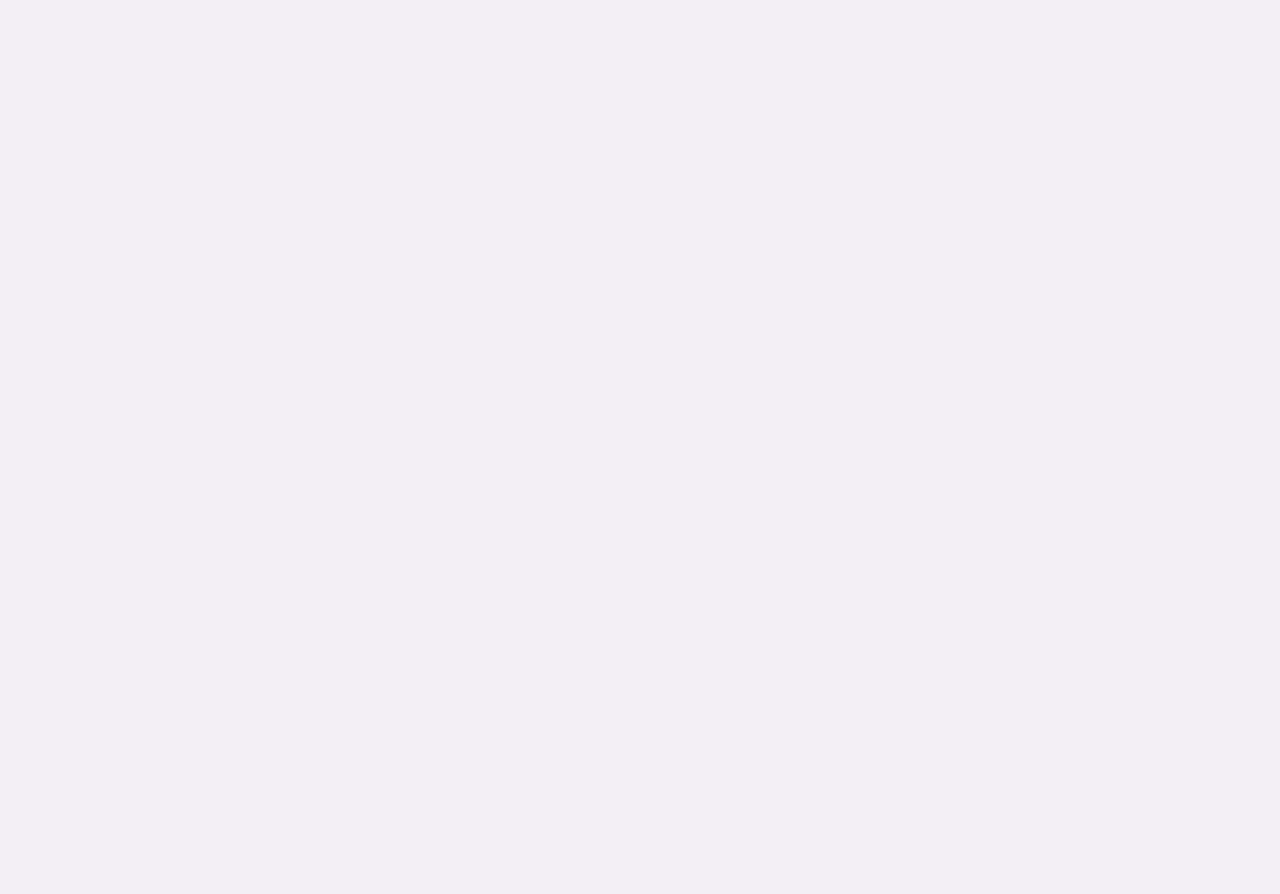
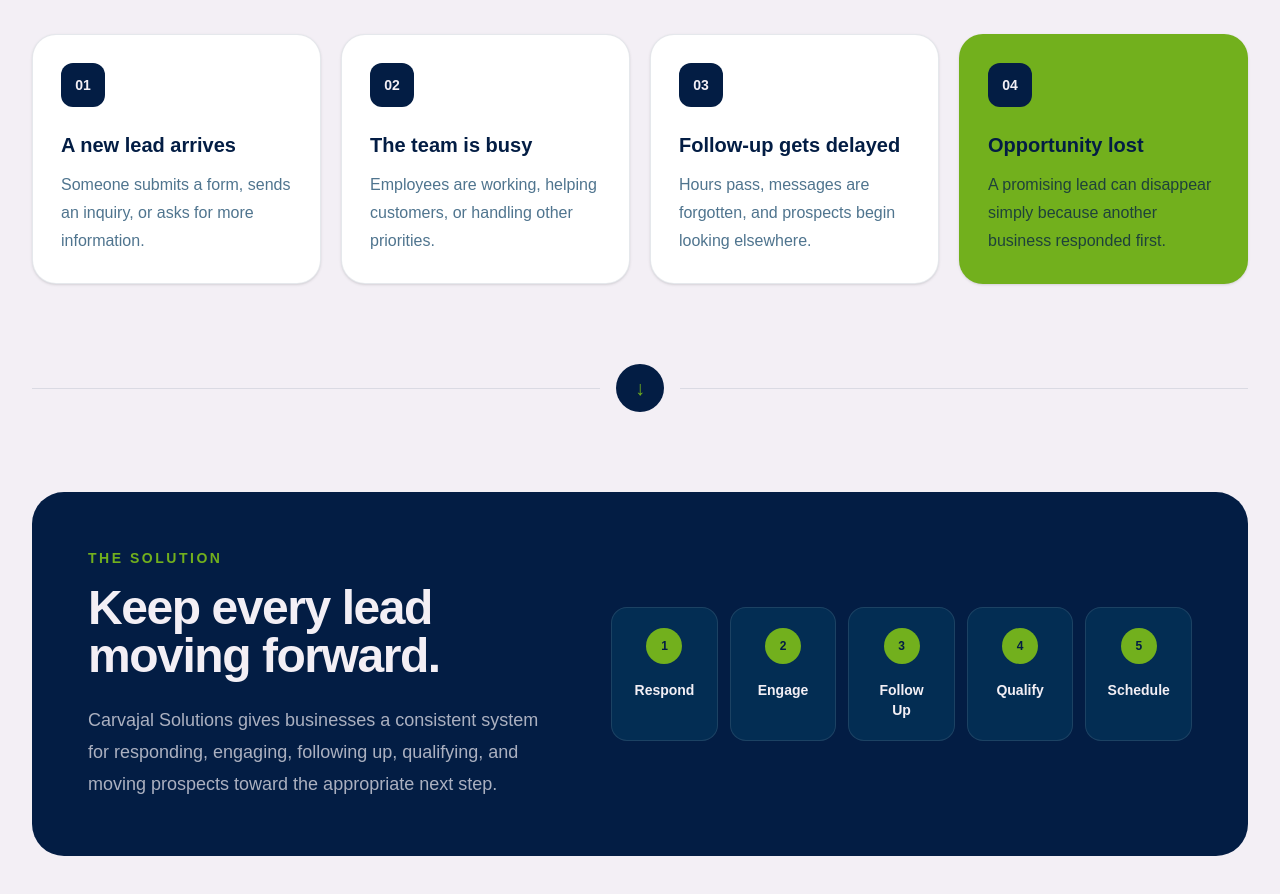
Before and after one commit to zmagnaye/Carvajal-Solutions, a Next.js app: page / in a window 1280 px wide. Shown: the part 1480-2374 px from the top of the page. Before the commit the page ends 1070 px from the top, so only its background shows below. Built offline with nearby package versions, Linux system fonts and the light colour scheme.

Commit message:
feat: add problem and solution section

```diff
--- a/app/page.tsx
+++ b/app/page.tsx
@@ -199,6 +199,142 @@ export default function Home() {
           </div>
         </div>
       </section>
+
+            <section className="bg-(--cs-off-white) text-(--cs-navy)">
+        <div className="mx-auto max-w-7xl px-6 py-24 lg:px-8 lg:py-32">
+          <div className="mx-auto max-w-3xl text-center">
+            <p className="text-sm font-bold tracking-[0.18em] text-(--cs-green-dark)">
+              THE PROBLEM
+            </p>
+
+            <h2 className="mt-4 text-4xl font-bold tracking-[-0.03em] sm:text-5xl">
+              Leads are valuable.
+              <br />
+              Slow follow-up is expensive.
+            </h2>
+
+            <p className="mt-6 text-lg leading-8 text-(--cs-blue)/75">
+              Businesses work hard to generate new inquiries, but opportunities
+              are often lost when responses are slow, follow-up is inconsistent,
+              or busy teams simply do not have time to keep every conversation
+              moving.
+            </p>
+          </div>
+
+          <div className="mt-16 grid gap-5 md:grid-cols-2 lg:grid-cols-4">
+            <div className="rounded-3xl border border-(--cs-navy)/10 bg-white p-7 shadow-sm">
+              <div className="flex h-11 w-11 items-center justify-center rounded-xl bg-(--cs-navy) text-sm font-black text-(--cs-off-white)">
+                01
+              </div>
+
+              <h3 className="mt-6 text-xl font-bold">
+                A new lead arrives
+              </h3>
+
+              <p className="mt-3 leading-7 text-(--cs-blue)/70">
+                Someone submits a form, sends an inquiry, or asks for more
+                information.
+              </p>
+            </div>
+
+            <div className="rounded-3xl border border-(--cs-navy)/10 bg-white p-7 shadow-sm">
+              <div className="flex h-11 w-11 items-center justify-center rounded-xl bg-(--cs-navy) text-sm font-black text-(--cs-off-white)">
+                02
+              </div>
+
+              <h3 className="mt-6 text-xl font-bold">
+                The team is busy
+              </h3>
+
+              <p className="mt-3 leading-7 text-(--cs-blue)/70">
+                Employees are working, helping customers, or handling other
+                priorities.
+              </p>
+            </div>
+
+            <div className="rounded-3xl border border-(--cs-navy)/10 bg-white p-7 shadow-sm">
+              <div className="flex h-11 w-11 items-center justify-center rounded-xl bg-(--cs-navy) text-sm font-black text-(--cs-off-white)">
+                03
+              </div>
+
+              <h3 className="mt-6 text-xl font-bold">
+                Follow-up gets delayed
+              </h3>
+
+              <p className="mt-3 leading-7 text-(--cs-blue)/70">
+                Hours pass, messages are forgotten, and prospects begin looking
+                elsewhere.
+              </p>
+            </div>
+
+            <div className="rounded-3xl border border-(--cs-green)/30 bg-(--cs-green) p-7 shadow-sm">
+              <div className="flex h-11 w-11 items-center justify-center rounded-xl bg-(--cs-navy) text-sm font-black text-(--cs-off-white)">
+                04
+              </div>
+
+              <h3 className="mt-6 text-xl font-bold text-(--cs-navy)">
+                Opportunity lost
+              </h3>
+
+              <p className="mt-3 leading-7 text-(--cs-navy)/75">
+                A promising lead can disappear simply because another business
+                responded first.
+              </p>
+            </div>
+          </div>
+
+          <div className="my-20 flex items-center gap-4">
+            <div className="h-px flex-1 bg-(--cs-navy)/10" />
+
+            <div className="flex h-12 w-12 items-center justify-center rounded-full bg-(--cs-navy) text-xl text-(--cs-green)">
+              ↓
+            </div>
+
+            <div className="h-px flex-1 bg-(--cs-navy)/10" />
+          </div>
+
+          <div className="grid items-center gap-12 rounded-[2rem] bg-(--cs-navy) p-8 text-(--cs-off-white) lg:grid-cols-[0.9fr_1.1fr] lg:p-14">
+            <div>
+              <p className="text-sm font-bold tracking-[0.18em] text-(--cs-green)">
+                THE SOLUTION
+              </p>
+
+              <h2 className="mt-4 text-4xl font-bold tracking-[-0.03em] sm:text-5xl">
+                Keep every lead moving forward.
+              </h2>
+
+              <p className="mt-6 text-lg leading-8 text-(--cs-off-white)/70">
+                Carvajal Solutions gives businesses a consistent system for
+                responding, engaging, following up, qualifying, and moving
+                prospects toward the appropriate next step.
+              </p>
+            </div>
+
+            <div className="grid gap-3 sm:grid-cols-5">
+              {[
+                "Respond",
+                "Engage",
+                "Follow Up",
+                "Qualify",
+                "Schedule",
+              ].map((item, index) => (
+                <div
+                  key={item}
+                  className="rounded-2xl border border-(--cs-off-white)/10 bg-(--cs-blue)/60 p-5 text-center"
+                >
+                  <div className="mx-auto flex h-9 w-9 items-center justify-center rounded-full bg-(--cs-green) text-xs font-black text-(--cs-navy)">
+                    {index + 1}
+                  </div>
+
+                  <p className="mt-4 text-sm font-bold">
+                    {item}
+                  </p>
+                </div>
+              ))}
+            </div>
+          </div>
+        </div>
+      </section>
     </main>
   );
 }
```
